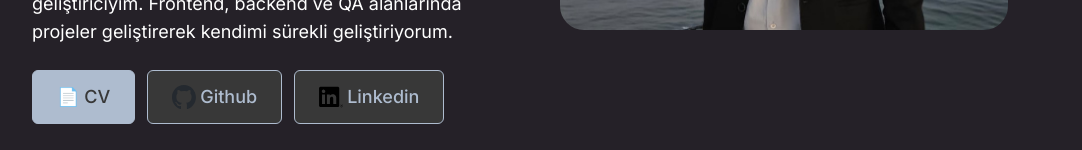
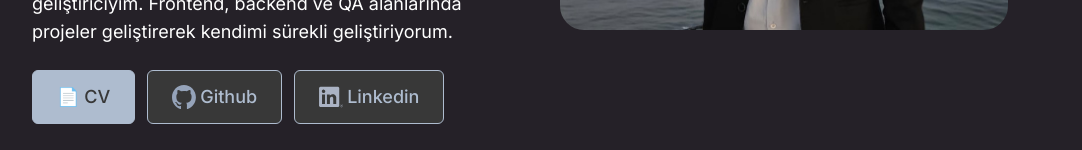
Before and after one commit to Burak-Salca/React-Portfolio-Project, a React (Vite) app: page / in a window 1280 px wide. Shown: the part 650-800 px from the top of the page, without its empty margins (96-1178 px from the left). Built offline with nearby package versions, Linux system fonts and the light colour scheme; no server answers; a web font is replaced by a local one.

Commit message:
iconlar düzenlendi

```diff
--- a/src/index.css
+++ b/src/index.css
@@ -5,3 +5,13 @@
 html {
     scroll-behavior: smooth;
   }
+
+  @layer utilities {
+    .filter-logo-filter-light {
+      filter: invert(23%) sepia(31%) saturate(4070%) hue-rotate(232deg) brightness(99%) contrast(94%);
+    }
+
+    .filter-logo-filter-dark {
+      filter: invert(76%) sepia(11%) saturate(343%) hue-rotate(181deg) brightness(94%) contrast(87%);
+    }
+  }
--- a/src/layouts/Hero.jsx
+++ b/src/layouts/Hero.jsx
@@ -25,25 +25,23 @@ export default function Hero() {
         </div>
 
         <div className="w-full sm:w-auto flex flex-col sm:flex-row gap-3">
-          <button className="border rounded-md px-6 py-3 font-Inter font-medium text-lg bg-[#3730A3] text-[#FFFFFF] border-[#3730A3] dark:bg-specialWhite dark:text-[#383838] dark:border-specialWhite">
-
           <a
             href="https://docs.google.com/document/d/1xjPujKvgP4RprUU1EtByAnu19lS1HBiDPHHz3PQlv8s/export?format=pdf"
             target="_blank"
-            className="font-Inter font-medium text-lg hover:text-blue-400 duration-300 ease-in-out"
-          >
-            📄 CV</a>
-
-          </button>
+            className="border rounded-md px-6 py-3 font-Inter font-medium text-lg bg-[#3730A3] text-[#FFFFFF] border-[#3730A3] dark:bg-specialWhite dark:text-[#383838] dark:border-specialWhite">
+            📄 CV
+          </a>
 
           <a
           href="https://github.com/Burak-Salca"
           target="_blank"
           rel="noopener noreferrer"
           className="border rounded-md px-6 py-3 text-[#3730A3] font-Inter font-medium text-lg flex justify-center items-center gap-1 bg-[#FFFFFF] border-[#3730A3] dark:bg-[#383838] dark:border-specialWhite">
-
-            <img className="w-6 h-6 filter-logo-filter-light dark:filter-logo-filter-dark" src="\assets\github-mark.svg" />
-
+            <img
+              className="w-6 h-6 filter-logo-filter-light dark:filter-logo-filter-dark"
+              src="/assets/github-mark.svg"
+              alt="GitHub"
+            />
             <p className="bg-[#FFFFFF] text-[#3730A3] dark:bg-[#383838] dark:text-specialWhite">Github</p>
           </a>
 
@@ -54,9 +52,11 @@ export default function Hero() {
 
           className="border rounded-md px-6 py-3 text-[#3730A3] font-Inter font-medium text-lg
           flex justify-center items-center gap-1 bg-[#FFFFFF] border-[#3730A3] dark:bg-[#383838] dark:border-specialWhite">
-
-            <img className="w-6 h-6 filter-logo-filter-light dark:filter-logo-filter-dark " src="\assets\LI-In-Bug.svg"alt="LinkedIn"/>
-
+            <img
+              className="w-6 h-6 filter-logo-filter-light dark:filter-logo-filter-dark"
+              src="/assets/LI-In-Bug.svg"
+              alt="LinkedIn"
+            />
             <p className="bg-[#FFFFFF] text-[#3730A3] dark:bg-[#383838] dark:text-specialWhite">Linkedin</p>
           </a>
         </div>
--- a/tailwind.config.js
+++ b/tailwind.config.js
@@ -14,12 +14,18 @@ export default {
     fontFamily: {
       'Inter': 'Inter'
     },
-    extend: {
-      filter: {
-        'logo-filter-light': 'invert(0%) brightness(100%)',
-        'logo-filter-dark': 'invert(100%) brightness(0%)',
+  },
+  plugins: [
+    function({ addUtilities }) {
+      const newUtilities = {
+        '.filter-logo-filter-light': {
+          filter: 'invert(23%) sepia(31%) saturate(4070%) hue-rotate(232deg) brightness(99%) contrast(94%)'
+        },
+        '.filter-logo-filter-dark': {
+          filter: 'invert(76%) sepia(11%) saturate(343%) hue-rotate(181deg) brightness(94%) contrast(87%)'
+        }
       }
-    },
-  },
-  plugins: [],
+      addUtilities(newUtilities)
+    }
+  ],
 }
```
